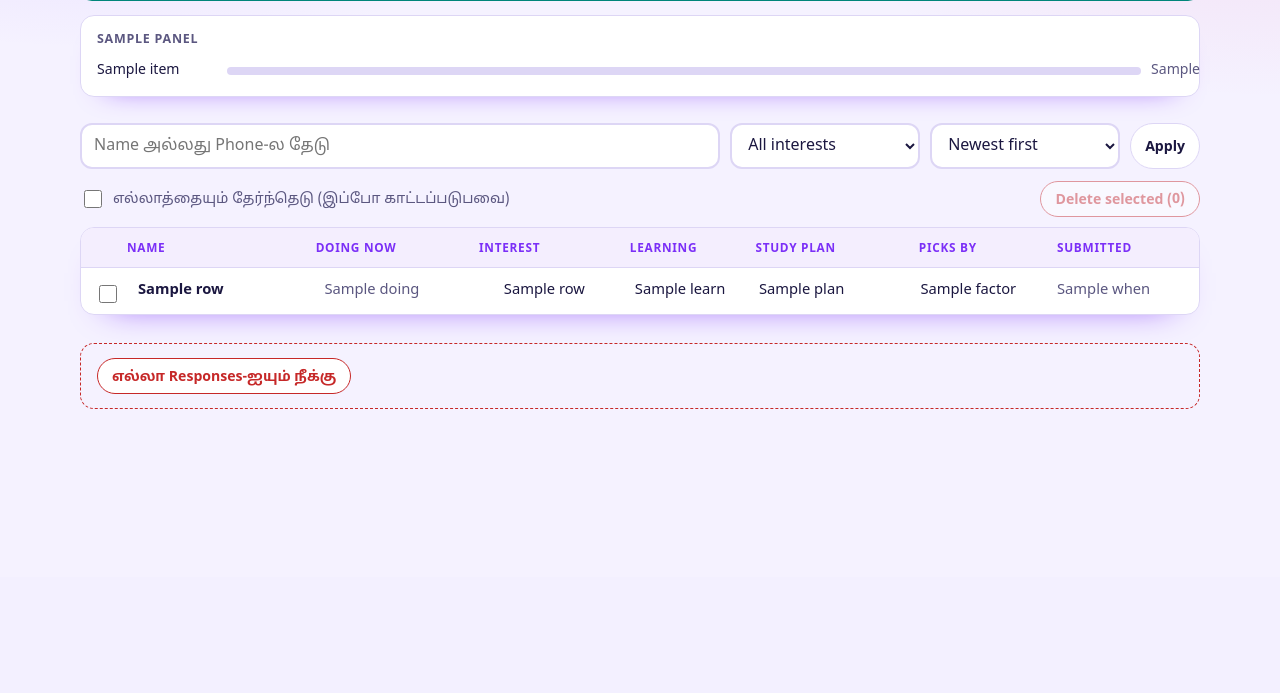
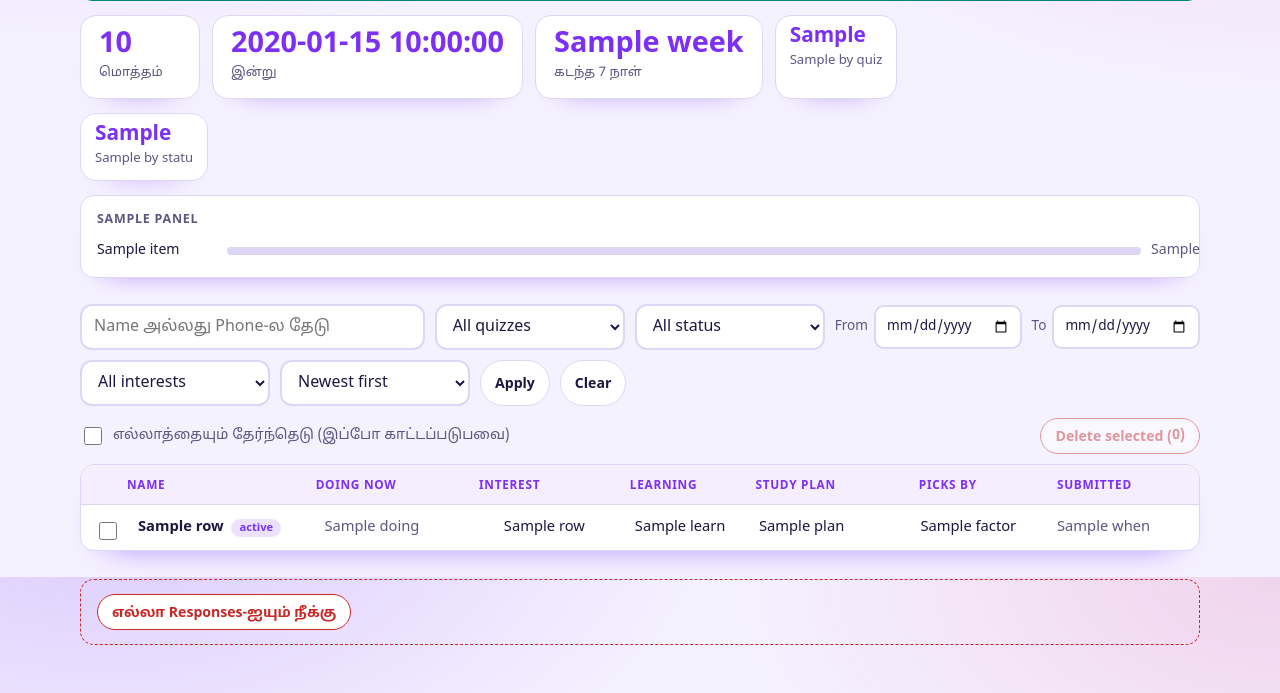
Before and after one commit to HETHEE-TECH/career-quiz, a FastAPI app: template templates/admin.html in a window 1280 px wide. Shown: the part 223-916 px from the top of the page. Before the commit the page ends 632 px from the top, so only its background shows below. Run offline with FastAPI, Linux system fonts and the light colour scheme; the template is opened without the code that fills it: most values are stand-ins (such as "Sample title", 1, 10 or a date in 2020); parts of the project's set-up code (start-up, migrations or seed data) failed here and were passed over; some libraries are stand-ins or nearby versions; some web fonts are replaced.

Commit message:
Add Neon Postgres support, admin filters, follow-up notes and dashboard

```diff
--- a/app.py
+++ b/app.py
@@ -93,18 +93,70 @@ def compute(ans):
 
 
 # ---------------------------------------------------------------- database
+# SQLite file by default (local use). If DATABASE_URL is set to a Postgres address
+# (Neon, Supabase, Render Postgres...) the same code stores the data there instead,
+# which survives Render restarts and re-deploys.
+DATABASE_URL = os.getenv("DATABASE_URL", "").strip()
+USE_PG = DATABASE_URL.startswith(("postgres://", "postgresql://"))
+
+STATUSES = [("new", "New"), ("called", "Called"), ("followup", "Follow-up needed"), ("done", "Done")]
+STATUS_KEYS = [k for k, _ in STATUSES]
+
+
+class _PG:
+    """Lets the SQLite-style '?' queries below run unchanged on Postgres."""
+
+    def __init__(self, con):
+        self.con = con
+
+    def execute(self, sql, params=()):
+        return self.con.execute(sql.replace("?", "%s"), params)
+
+
 @contextmanager
 def conn():
-    con = sqlite3.connect(DB_PATH)
-    con.row_factory = sqlite3.Row
-    try:
-        yield con
-        con.commit()
-    finally:
-        con.close()
+    if USE_PG:
+        import psycopg
+        from psycopg.rows import dict_row
+
+        con = psycopg.connect(DATABASE_URL, row_factory=dict_row, connect_timeout=10)
+        try:
+            yield _PG(con)
+            con.commit()
+        except Exception:
+            con.rollback()
+            raise
+        finally:
+            con.close()
+    else:
+        con = sqlite3.connect(DB_PATH)
+        con.row_factory = sqlite3.Row
+        try:
+            yield con
+            con.commit()
+        finally:
+            con.close()
 
 
 def init_db():
+    if USE_PG:
+        with conn() as con:
+            con.execute(
+                """CREATE TABLE IF NOT EXISTS responses (
+                    id BIGSERIAL PRIMARY KEY,
+                    name TEXT NOT NULL,
+                    phone TEXT NOT NULL DEFAULT '',
+                    grp TEXT NOT NULL DEFAULT '',
+                    doing TEXT NOT NULL DEFAULT '',
+                    qset TEXT NOT NULL DEFAULT 'school',
+                    status TEXT NOT NULL DEFAULT 'new',
+                    note TEXT NOT NULL DEFAULT '',
+                    answers TEXT NOT NULL,
+                    top TEXT NOT NULL,
+                    created_at TEXT NOT NULL
+                )"""
+            )
+        return
     DB_PATH.parent.mkdir(parents=True, exist_ok=True)
     with conn() as con:
         con.execute("PRAGMA journal_mode=WAL")
@@ -116,6 +168,8 @@ def init_db():
                 grp TEXT NOT NULL DEFAULT '',
                 doing TEXT NOT NULL DEFAULT '',
                 qset TEXT NOT NULL DEFAULT 'school',
+                status TEXT NOT NULL DEFAULT 'new',
+                note TEXT NOT NULL DEFAULT '',
                 answers TEXT NOT NULL,
                 top TEXT NOT NULL,
                 created_at TEXT NOT NULL
@@ -123,15 +177,25 @@ def init_db():
         )
 
 
+NEW_COLUMNS = [
+    ("doing", "TEXT NOT NULL DEFAULT ''"),
+    ("qset", "TEXT NOT NULL DEFAULT 'school'"),
+    ("status", "TEXT NOT NULL DEFAULT 'new'"),
+    ("note", "TEXT NOT NULL DEFAULT ''"),
+]
+
 
 def migrate_db():
-    """Databases made before the "doing now" question get the new column."""
+    """Databases made by an older version get the columns added since."""
     with conn() as con:
+        if USE_PG:
+            for name, ddl in NEW_COLUMNS:
+                con.execute(f"ALTER TABLE responses ADD COLUMN IF NOT EXISTS {name} {ddl}")
+            return
         cols = {r["name"] for r in con.execute("PRAGMA table_info(responses)")}
-        if "doing" not in cols:
-            con.execute("ALTER TABLE responses ADD COLUMN doing TEXT NOT NULL DEFAULT ''")
-        if "qset" not in cols:
-            con.execute("ALTER TABLE responses ADD COLUMN qset TEXT NOT NULL DEFAULT 'school'")
+        for name, ddl in NEW_COLUMNS:
+            if name not in cols:
+                con.execute(f"ALTER TABLE responses ADD COLUMN {name} {ddl}")
 
 
 init_db()
@@ -341,6 +405,9 @@ def prepare(row) -> dict:
         "ans": ans,
         "qset": qset,
         "qset_name": SET_NAMES[qset],
+        "status": row["status"] if row["status"] in STATUS_KEYS else "new",
+        "status_label": dict(STATUSES).get(row["status"], "New"),
+        "note": row["note"] or "",
         "top": top,
         "top_label": CL[top]["short"] if school else "—",
         "top_color": CL[top]["color"] if school else "--muted",
@@ -353,12 +420,35 @@ def prepare(row) -> dict:
     }
 
 
-def load_rows(q: str, interest: str, sort: str):
+def local_date(iso: str):
+    try:
+        return datetime.fromisoformat(iso).astimezone(TZ).date()
+    except ValueError:
+        return None
+
+
+def parse_day(s: str):
+    try:
+        return datetime.strptime(s, "%Y-%m-%d").date()
+    except ValueError:
+        return None
+
+
+def load_rows(q: str, interest: str, sort: str, quiz: str = "", frm: str = "", to: str = "", status: str = ""):
     with conn() as con:
         raw = con.execute("SELECT * FROM responses ORDER BY id DESC LIMIT ?", (MAX_ROWS,)).fetchall()
     rows = [prepare(r) for r in raw]
     total_rows = list(rows)
     needle = q.strip().lower()
+    if quiz in SETS:
+        rows = [r for r in rows if r["qset"] == quiz]
+    if status in STATUS_KEYS:
+        rows = [r for r in rows if r["status"] == status]
+    d1, d2 = parse_day(frm), parse_day(to)
+    if d1:
+        rows = [r for r in rows if (d := local_date(r["created_at"])) and d >= d1]
+    if d2:
+        rows = [r for r in rows if (d := local_date(r["created_at"])) and d <= d2]
     if interest in ORDER:
         rows = [r for r in rows if r["top"] == interest]
     if needle:
@@ -370,6 +460,20 @@ def load_rows(q: str, interest: str, sort: str):
     else:
         rows.sort(key=lambda r: r["created_at"], reverse=True)
     return total_rows, rows
+
+
+def dashboard(rows):
+    today = datetime.now(TZ).date()
+    days = [local_date(r["created_at"]) for r in rows]
+    return {
+        "total": len(rows),
+        "today": sum(1 for d in days if d == today),
+        "week": sum(1 for d in days if d and d >= today - timedelta(days=6)),
+        "by_quiz": [(k, SET_NAMES[k], sum(1 for r in rows if r["qset"] == k)) for k in SETS],
+        "by_status": [(k, lab, sum(1 for r in rows if r["status"] == k)) for k, lab in STATUSES],
+        "today_str": today.isoformat(),
+        "week_str": (today - timedelta(days=6)).isoformat(),
+    }
 
 
 def panel(title, labels, values, colors=None):
@@ -452,11 +556,12 @@ def logout(request: Request, csrf: str = Form("")):
 
 
 @app.get("/admin")
-def admin(request: Request, q: str = "", interest: str = "", sort: str = "new", deleted: str = "", error: str = ""):
+def admin(request: Request, q: str = "", interest: str = "", sort: str = "new", deleted: str = "", error: str = "",
+          quiz: str = "", frm: str = "", to: str = "", status: str = "", saved: str = ""):
     if not is_admin(request):
         return RedirectResponse("/admin/login", status_code=303)
-    all_rows, rows = load_rows(q, interest, sort)
-    qs = urlencode({"q": q, "interest": interest, "sort": sort})
+    all_rows, rows = load_rows(q, interest, sort, quiz, frm, to, status)
+    qs = urlencode({"q": q, "interest": interest, "sort": sort, "quiz": quiz, "frm": frm, "to": to, "status": status})
     return templates.TemplateResponse(
         request,
         "admin.html",
@@ -465,6 +570,14 @@ def admin(request: Request, q: str = "", interest: str = "", sort: str = "new",
             "total": len(all_rows),
             "panels": build_panels(all_rows) if all_rows else [],
             "q": q,
+            "quiz": quiz,
+            "frm": frm,
+            "to": to,
+            "status": status,
+            "saved": saved == "1",
+            "stats": dashboard(all_rows),
+            "quizzes": [(k, SET_NAMES[k]) for k in SETS],
+            "statuses": STATUSES,
             "interest": interest,
             "sort": sort,
             "qs": qs,
@@ -477,22 +590,23 @@ def admin(request: Request, q: str = "", interest: str = "", sort: str = "new",
 
 
 @app.get("/admin/export.csv")
-def export_csv(request: Request, q: str = "", interest: str = "", sort: str = "new"):
+def export_csv(request: Request, q: str = "", interest: str = "", sort: str = "new",
+               quiz: str = "", frm: str = "", to: str = "", status: str = ""):
     if not is_admin(request):
         return RedirectResponse("/admin/login", status_code=303)
-    _, rows = load_rows(q, interest, sort)
+    _, rows = load_rows(q, interest, sort, quiz, frm, to, status)
     out = io.StringIO()
     w = csv.writer(out)
     w.writerow(
         ["Name", "Phone", "Doing now", "Quiz", "Top interest", "Technology %", "Creativity %", "Business %",
          "Science & People %", "Learning style", "Study plan", "Picks course by", "Where they are now",
-         "Submitted (IST)"] + [f"Q{i + 1}" for i in range(10)]
+         "Submitted (IST)", "Status", "Note"] + [f"Q{i + 1}" for i in range(10)]
     )
     for r in rows:
         w.writerow(
             [csv_safe(r["name"]), r["phone"], r["doing"], r["qset_name"], r["top_label"],
              r["pct"].get("tech", ""), r["pct"].get("creative", ""), r["pct"].get("business", ""), r["pct"].get("people", ""),
-             r["learn"], r["plan"], r["factor"], r["ready"], r["when"]]
+             r["learn"], r["plan"], r["factor"], r["ready"], r["when"], dict(STATUSES)[r["status"]], csv_safe(r["note"])]
             + [LET[a] if a is not None else "" for a in r["ans"]]
         )
     body = "﻿" + out.getvalue()  # BOM so Excel reads Tamil text correctly
@@ -538,3 +652,18 @@ def delete_all(request: Request, confirm: str = Form(""), csrf: str = Form("")):
     with conn() as con:
         n = con.execute("DELETE FROM responses").rowcount
     return RedirectResponse(f"/admin?deleted={n}", status_code=303)
+
+
+@app.post("/admin/note/{rid}")
+def save_note(request: Request, rid: int, status: str = Form("new"), note: str = Form(""),
+              back: str = Form(""), csrf: str = Form("")):
+    if not is_admin(request):
+        return RedirectResponse("/admin/login", status_code=303)
+    check_csrf(request, csrf)
+    if status not in STATUS_KEYS:
+        status = "new"
+    note = re.sub(r"[\x00-\x08\x0b\x0c\x0e-\x1f\x7f]", " ", note).strip()[:500]
+    with conn() as con:
+        con.execute("UPDATE responses SET status = ?, note = ? WHERE id = ?", (status, note, rid))
+    back = back if re.fullmatch(r"[A-Za-z0-9_=&%.+\-]{0,300}", back) else ""
+    return RedirectResponse("/admin?" + (back + "&" if back else "") + "saved=1", status_code=303)
--- a/requirements.txt
+++ b/requirements.txt
@@ -4,3 +4,5 @@ jinja2>=3.1
 itsdangerous>=2.2
 python-multipart>=0.0.9
 python-dotenv>=1.0
+tzdata>=2024.1
+psycopg[binary]>=3.2
--- a/static/style.css
+++ b/static/style.css
@@ -328,3 +328,25 @@ details.delall summary { list-style: none; cursor: pointer; display: inline-bloc
 details.delall summary::-webkit-details-marker { display: none; }
 details.delall form { display: grid; gap: 10px; margin-top: 12px; max-width: 420px; }
 details.delall input[type=text] { width: 100%; margin-top: 4px; font: 600 1rem var(--font-body); padding: 10px 12px; border: 2px solid var(--line); border-radius: 12px; background: var(--surface); color: var(--ink); }
+
+/* dashboard, filters, follow-up */
+.tiles { display: flex; flex-wrap: wrap; gap: 12px; margin-bottom: 14px; }
+.tile { display: flex; flex-direction: column; gap: 2px; min-width: 120px; padding: 14px 18px; background: var(--surface); border: 1px solid var(--line); border-radius: 16px; text-decoration: none; color: inherit; box-shadow: 0 14px 30px -28px var(--purple); transition: transform .15s; }
+a.tile:hover { transform: translateY(-2px); border-color: var(--brand); }
+.tile .n { font-size: 1.8rem; font-weight: 800; line-height: 1.1; color: var(--brand); }
+.tile .l { font-size: .82rem; color: var(--muted); }
+.tile.small { min-width: 96px; padding: 10px 14px; }
+.tile.small .n { font-size: 1.3rem; }
+.status-tiles .st-called .n { color: var(--teal); }
+.status-tiles .st-followup .n { color: var(--orange); }
+.status-tiles .st-done .n { color: var(--muted); }
+.ctrl { flex-wrap: wrap; }
+.ctrl .dt { display: inline-flex; align-items: center; gap: 6px; font-size: .85rem; color: var(--muted); }
+.ctrl input[type=date] { font: inherit; padding: 8px 10px; border: 2px solid var(--line); border-radius: 10px; background: var(--surface); color: var(--ink); }
+.badge { font-style: normal; font-size: .7rem; font-weight: 700; padding: 2px 8px; border-radius: 999px; background: color-mix(in srgb, var(--brand) 14%, var(--surface)); color: var(--brand); margin-left: 4px; white-space: nowrap; }
+.badge.st-called { background: color-mix(in srgb, var(--teal) 16%, var(--surface)); color: var(--teal); }
+.badge.st-followup { background: color-mix(in srgb, var(--orange) 18%, var(--surface)); color: var(--orange); }
+.badge.st-done { background: var(--line); color: var(--muted); }
+.followup { display: flex; flex-wrap: wrap; gap: 8px; margin: 12px 0 14px; }
+.followup input[type=text] { flex: 1; min-width: 200px; font: inherit; padding: 8px 12px; border: 2px solid var(--line); border-radius: 10px; background: var(--surface); color: var(--ink); }
+.followup select { font: inherit; padding: 8px 10px; border: 2px solid var(--line); border-radius: 10px; background: var(--surface); color: var(--ink); }
--- a/templates/admin.html
+++ b/templates/admin.html
@@ -23,9 +23,26 @@
     </div>
   </div>
 
+  {% if saved %}<div class="flash ok">Follow-up குறிப்பு சேமிக்கப்பட்டது.</div>{% endif %}
   {% if deleted is not none %}<div class="flash ok">{{ deleted }} response{{ "" if deleted == 1 else "s" }} நீக்கப்பட்டது.</div>{% endif %}
   {% if error == "none" %}<div class="flash bad">முதல்ல நீக்க வேண்டிய Response-களை டிக் பண்ணுங்க.</div>{% endif %}
   {% if error == "confirm" %}<div class="flash bad">எதுவும் நீக்கப்படல. Confirm பெட்டியில DELETE என்று சரியா தட்டுங்க.</div>{% endif %}
+
+  {% if total > 0 %}
+  <div class="tiles">
+    <div class="tile"><span class="n">{{ stats.total }}</span><span class="l">மொத்தம்</span></div>
+    <a class="tile" href="/admin?frm={{ stats.today_str }}&to={{ stats.today_str }}"><span class="n">{{ stats.today }}</span><span class="l">இன்று</span></a>
+    <a class="tile" href="/admin?frm={{ stats.week_str }}"><span class="n">{{ stats.week }}</span><span class="l">கடந்த 7 நாள்</span></a>
+    {% for key, name, n in stats.by_quiz %}{% if n %}
+    <a class="tile small" href="/admin?quiz={{ key }}"><span class="n">{{ n }}</span><span class="l">{{ name }}</span></a>
+    {% endif %}{% endfor %}
+  </div>
+  <div class="tiles status-tiles">
+    {% for key, label, n in stats.by_status %}
+    <a class="tile small st-{{ key }}" href="/admin?status={{ key }}"><span class="n">{{ n }}</span><span class="l">{{ label }}</span></a>
+    {% endfor %}
+  </div>
+  {% endif %}
 
   {% if panels %}
   <div class="panels">
@@ -48,6 +65,16 @@
 
   <form class="ctrl" method="get" action="/admin">
     <input type="search" name="q" value="{{ q }}" placeholder="Name அல்லது Phone-ல தேடு" aria-label="Search responses">
+    <select name="quiz" aria-label="Filter by quiz">
+      <option value="">All quizzes</option>
+      {% for key, name in quizzes %}<option value="{{ key }}" {{ "selected" if quiz == key }}>{{ name }}</option>{% endfor %}
+    </select>
+    <select name="status" aria-label="Filter by follow-up status">
+      <option value="">All status</option>
+      {% for key, label in statuses %}<option value="{{ key }}" {{ "selected" if status == key }}>{{ label }}</option>{% endfor %}
+    </select>
+    <label class="dt">From <input type="date" name="frm" value="{{ frm }}"></label>
+    <label class="dt">To <input type="date" name="to" value="{{ to }}"></label>
     <select name="interest" aria-label="Filter by interest">
       <option value="">All interests</option>
       {% for key, label in interests %}<option value="{{ key }}" {{ "selected" if interest == key }}>{{ label }}</option>{% endfor %}
@@ -58,6 +85,7 @@
       <option value="name" {{ "selected" if sort == "name" }}>Name A–Z</option>
     </select>
     <button class="btn-sm" type="submit">Apply</button>
+    <a class="btn-sm" href="/admin">Clear</a>
   </form>
 
   {% if total == 0 %}
@@ -84,7 +112,7 @@
     <label class="pick" title="Select"><input type="checkbox" name="ids" value="{{ r.id }}" form="bulkform" class="rowpick" aria-label="Select {{ r.name }}"></label>
     <details class="rec">
       <summary class="recsum">
-        <span class="strong" data-l="Name">{{ r.name }}</span>
+        <span class="strong" data-l="Name">{{ r.name }}{% if r.status != "new" %} <em class="badge st-{{ r.status }}">{{ r.status_label }}</em>{% endif %}</span>
         <span class="muted" data-l="Doing now">{{ r.doing }}</span>
         <span data-l="Interest"><i class="dot" style="--c: var({{ r.top_color }})"></i>{{ r.top_label }}</span>
         <span data-l="Learning">{{ r.learn }}</span>
@@ -104,6 +132,15 @@
             </form>
           </details>
         </div>
+        <form class="followup" method="post" action="/admin/note/{{ r.id }}">
+          <input type="hidden" name="csrf" value="{{ csrf }}">
+          <input type="hidden" name="back" value="{{ qs }}">
+          <select name="status" aria-label="Follow-up status">
+            {% for key, label in statuses %}<option value="{{ key }}" {{ "selected" if r.status == key }}>{{ label }}</option>{% endfor %}
+          </select>
+          <input type="text" name="note" maxlength="500" value="{{ r.note }}" placeholder="Follow-up குறிப்பு (எ.கா. நாளை கூப்பிடணும்)" aria-label="Note">
+          <button class="btn-sm btn-primary" type="submit">Save</button>
+        </form>
         <ul class="qa">
           {% for item in r.qa %}
           <li><b>Q{{ loop.index }}. {{ item.q }}</b>{{ item.a }}</li>
```
Also changed, not shown: render.yaml (added, +31 -0 lines).
